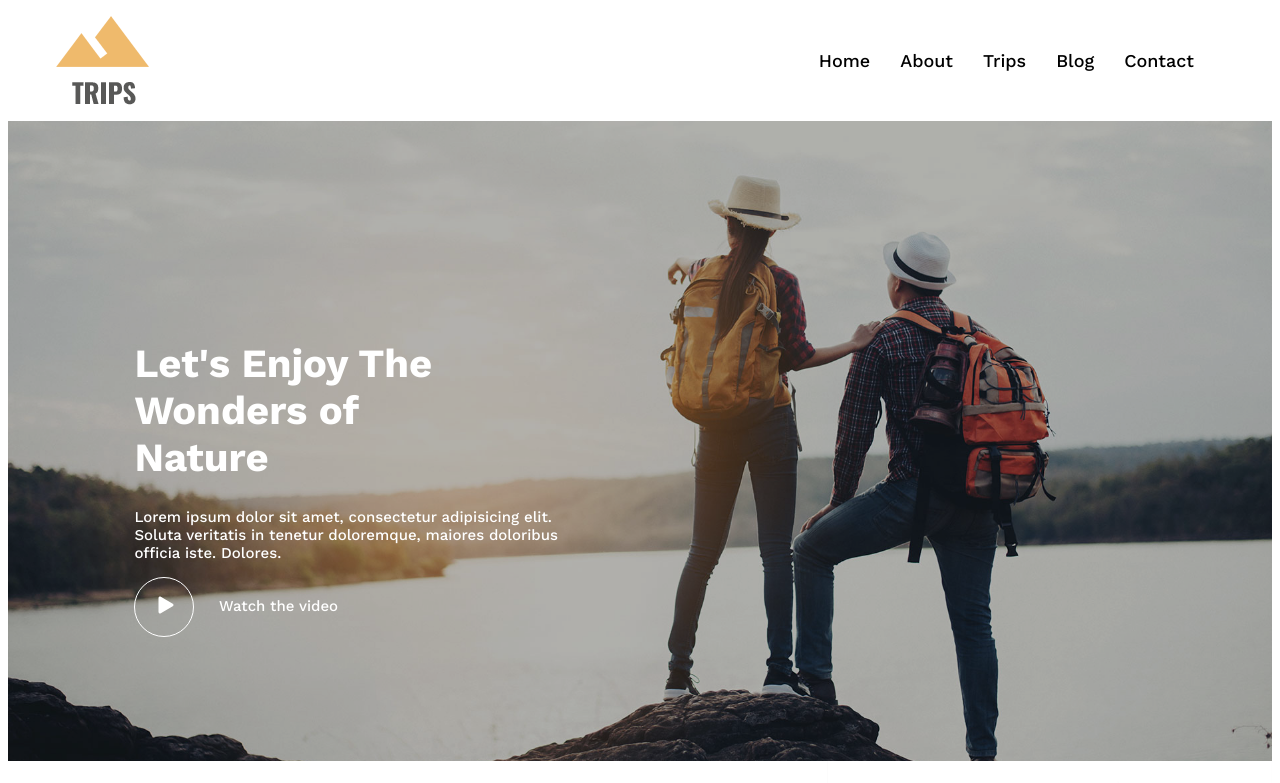
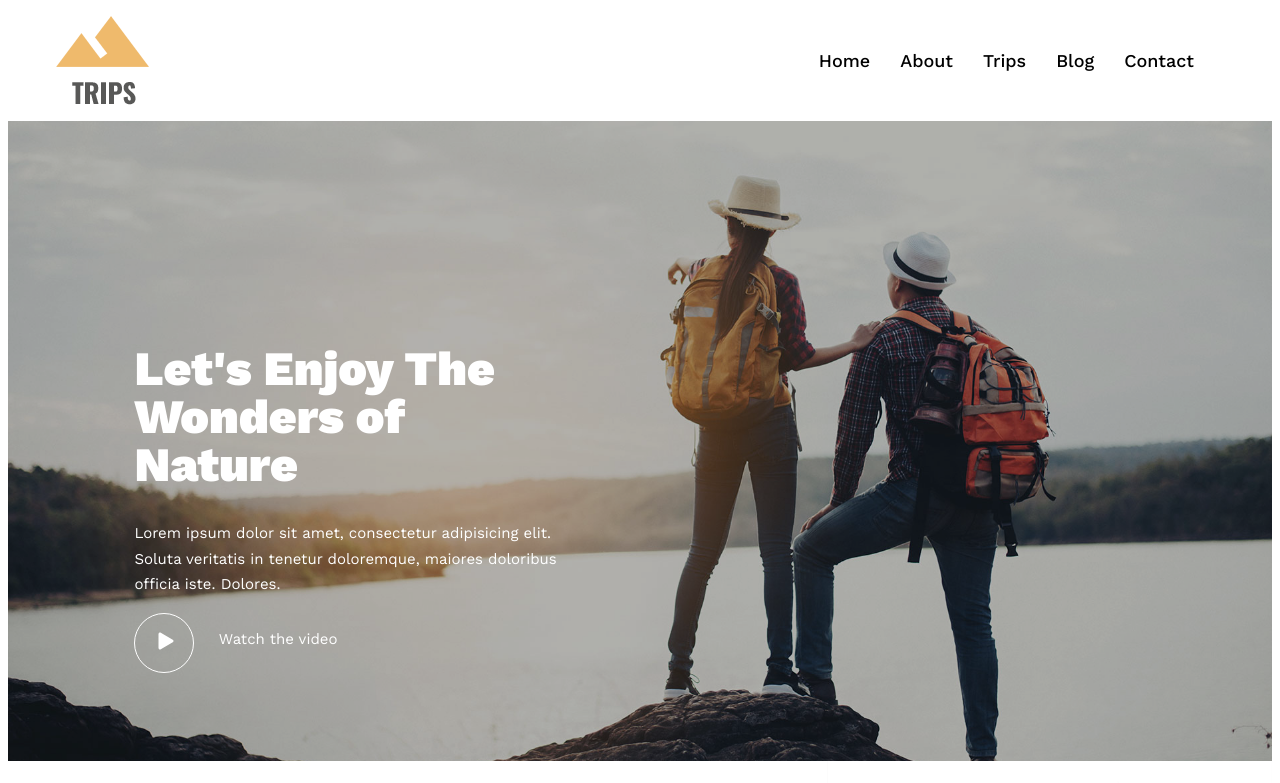
Before and after one commit to Bhavik1995/trips-react-js, a React (Create React App) app: page / in a window 1280 px wide. Shown: the top 783 px of the page. Built offline with nearby package versions, Linux system fonts and the light colour scheme.

Commit message:
some css changes done

```diff
--- a/src/Components/home/home.css
+++ b/src/Components/home/home.css
@@ -20,7 +20,6 @@
     bottom: 0;
     width: 100%;
     background: rgba(0, 0, 0, 0.3);
-
 }
 
 
@@ -32,19 +31,20 @@
 }
 
 .banner__text h1{
-    color: white !important;
-    font-family: 'Work Sans', sans-serif;
-    font-weight: 600;
-    font-size: 40px;
+    color: white;
+    font-size: 3rem;
+    line-height: 1;
+    font-family: "Work Sans", sans-serif;
+    font-weight: 900;
 }
 
 .banner__text p{
-    color: white;
     font-family: 'Work Sans', sans-serif;
     font-size: 15px;
-    font-weight: 500;
+    color: #fff;
+    line-height: 1.7;
+    font-weight: 300;
 }
-
 
 .banner__text .button__section .play_button{
     border-radius: 50%;
```
